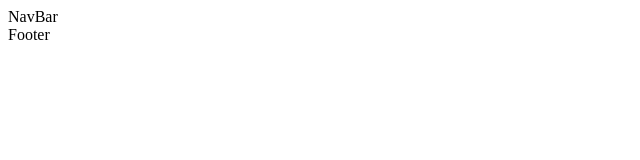
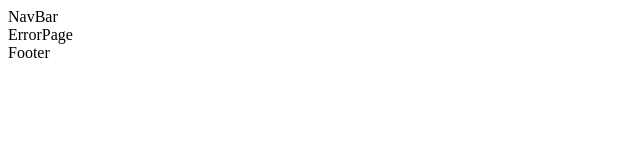
Before and after one commit to mattbertrand/mb-portfolio-client, a React (Create React App) app: page /about in a window 1280 px wide. Shown: the top 160 px of the page, without its empty margins (0-640 px from the left). Built offline with nearby package versions, Linux system fonts and the light colour scheme.

Commit message:
imported ErrorPage to App as a callback function

```diff
--- a/src/App.js
+++ b/src/App.js
@@ -3,6 +3,7 @@ import { BrowserRouter as Router, Switch, Route } from 'react-router-dom'
 import NavBar from './components/NavBar'
 import Footer from './components/Footer'
 import Home from './components/Home'
+import ErrorPage from './components/ErrorPage'
 
 class App extends Component {
   render() {
@@ -11,6 +12,7 @@ class App extends Component {
         <NavBar />
         <Switch>
           <Route exact path="/" component={ Home } />
+          <Route  component={ ErrorPage } />
         </Switch>
         <Footer />
       </Router>
--- a/src/reducers/postsReducer.js
+++ b/src/reducers/postsReducer.js
@@ -3,7 +3,7 @@ const initialState = {
     loading: true
 }
 
-const postsReducer = (state, action) => {
+const postsReducer = (state=initialState, action) => {
     switch(action.type) {
         default:
             return state
```
